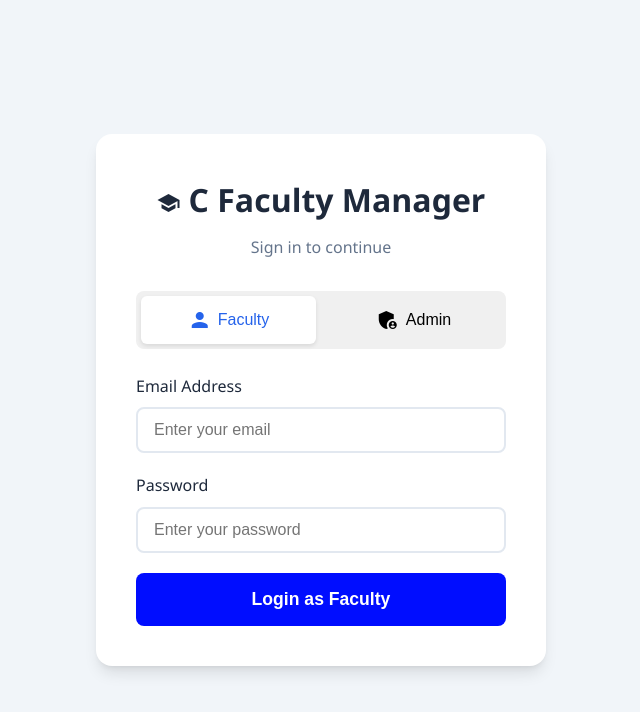
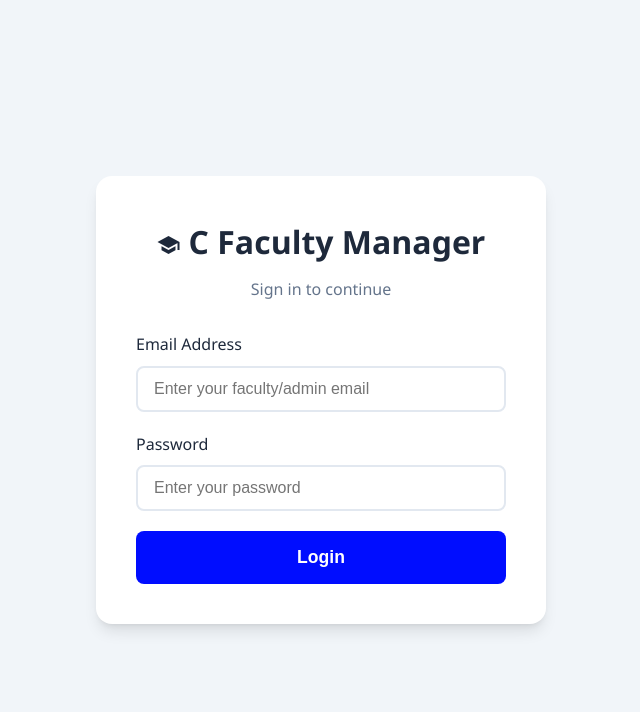
Before and after one commit to mourishantony/C_faculties_chatbot, a FastAPI app: page / in a window 1280 px wide. Shown: the top 712 px of the page, without its empty margins (319-959 px from the left). Run offline with FastAPI, Linux system fonts and the light colour scheme; data that the repository does not hold is empty.

Commit message:
db change

```diff
--- a/main.py
+++ b/main.py
@@ -49,7 +49,7 @@ class FacultyLogin(BaseModel):
     password: str
 
 class AdminLogin(BaseModel):
-    username: str
+    email: str
     password: str
 
 class DailyEntryCreate(BaseModel):
@@ -81,6 +81,10 @@ class DailyEntryCreate(BaseModel):
 class ChatQuery(BaseModel):
     query: str
 
+class UnifiedLogin(BaseModel):
+    email: str
+    password: str
+
 # ============ Helper Functions ============
 def get_day_name(d: date = None):
     if d is None:
@@ -108,12 +112,39 @@ def login_faculty(data: FacultyLogin, db: Session = Depends(get_db)):
 
 @app.post("/api/admin/login")
 def login_admin(data: AdminLogin, db: Session = Depends(get_db)):
-    admin = db.query(Admin).filter(Admin.username == data.username).first()
+    # We treat the admin's email as their username in the DB
+    admin = db.query(Admin).filter(Admin.username == data.email).first()
     if not admin or not verify_password(data.password, admin.password):
         raise HTTPException(status_code=401, detail="Invalid credentials")
 
     token = create_access_token({"sub": str(admin.id), "type": "admin"})
     return {"access_token": token, "token_type": "bearer"}
+
+@app.post("/api/login")
+def unified_login(data: UnifiedLogin, db: Session = Depends(get_db)):
+    """Single login endpoint for both faculty and admin using email."""
+    # Try faculty first
+    faculty = db.query(Faculty).filter(Faculty.email == data.email).first()
+    if faculty and verify_password(data.password, faculty.password):
+        token = create_access_token({"sub": str(faculty.id), "type": "faculty"})
+        return {
+            "access_token": token,
+            "token_type": "bearer",
+            "user_type": "faculty",
+            "faculty_name": faculty.name,
+        }
+
+    # Then try admin (username stores admin email)
+    admin = db.query(Admin).filter(Admin.username == data.email).first()
+    if admin and verify_password(data.password, admin.password):
+        token = create_access_token({"sub": str(admin.id), "type": "admin"})
+        return {
+            "access_token": token,
+            "token_type": "bearer",
+            "user_type": "admin",
+        }
+
+    raise HTTPException(status_code=401, detail="Invalid credentials")
 
 # ----- Faculty Routes -----
 @app.get("/api/faculty/me")
--- a/templates/login.html
+++ b/templates/login.html
@@ -59,48 +59,20 @@
                 <p>Sign in to continue</p>
             </div>
 
-            <div class="login-type-selector">
-                <button class="login-type-btn active" onclick="switchLoginType('faculty')" id="facultyBtn">
-                    <i class="material-icons">person</i>
-                    <span>Faculty</span>
-                </button>
-                <button class="login-type-btn" onclick="switchLoginType('admin')" id="adminBtn">
-                    <i class="material-icons">admin_panel_settings</i>
-                    <span>Admin</span>
-                </button>
-            </div>
-
-            <!-- Faculty Login Form -->
-            <form id="facultyLoginForm" class="form-section active">
+            <!-- Unified Login Form -->
+            <form id="loginForm" class="form-section active">
                 <div class="form-group">
                     <label class="form-label">Email Address</label>
-                    <input type="email" class="form-control" id="facultyEmail" placeholder="Enter your email" required>
+                    <input type="email" class="form-control" id="email" placeholder="Enter your faculty/admin email" required>
                 </div>
 
                 <div class="form-group">
                     <label class="form-label">Password</label>
-                    <input type="password" class="form-control" id="facultyPassword" placeholder="Enter your password" required>
+                    <input type="password" class="form-control" id="password" placeholder="Enter your password" required>
                 </div>
 
                 <button type="submit" class="btn btn-primary btn-block btn-lg">
-                    Login as Faculty
-                </button>
-            </form>
-
-            <!-- Admin Login Form -->
-            <form id="adminLoginForm" class="form-section">
-                <div class="form-group">
-                    <label class="form-label">Username</label>
-                    <input type="text" class="form-control" id="adminUsername" placeholder="Enter username" required>
-                </div>
-
-                <div class="form-group">
-                    <label class="form-label">Password</label>
-                    <input type="password" class="form-control" id="adminPassword" placeholder="Enter password" required>
-                </div>
-
-                <button type="submit" class="btn btn-primary btn-block btn-lg">
-                    Login as Admin
+                    Login
                 </button>
             </form>
 
@@ -120,58 +92,26 @@
         localStorage.removeItem('userType');
         localStorage.removeItem('userName');
 
-        let currentLoginType = 'faculty';
-
-        function switchLoginType(type) {
-            currentLoginType = type;
-
-            // Update buttons
-            document.getElementById('facultyBtn').classList.toggle('active', type === 'faculty');
-            document.getElementById('adminBtn').classList.toggle('active', type === 'admin');
-
-            // Update forms
-            document.getElementById('facultyLoginForm').classList.toggle('active', type === 'faculty');
-            document.getElementById('adminLoginForm').classList.toggle('active', type === 'admin');
-        }
-
-        // Faculty Login Handler
-        document.getElementById('facultyLoginForm').addEventListener('submit', async (e) => {
+        // Unified Login Handler
+        document.getElementById('loginForm').addEventListener('submit', async (e) => {
             e.preventDefault();
 
-            const email = document.getElementById('facultyEmail').value;
-            const password = document.getElementById('facultyPassword').value;
+            const email = document.getElementById('email').value;
+            const password = document.getElementById('password').value;
 
             try {
                 showLoading();
-                const result = await apiRequest('/api/faculty/login', 'POST', { email, password });
+                const result = await apiRequest('/api/login', 'POST', { email, password });
 
                 localStorage.setItem('token', result.access_token);
-                localStorage.setItem('userType', 'faculty');
-                localStorage.setItem('userName', result.faculty_name);
+                localStorage.setItem('userType', result.user_type);
+                localStorage.setItem('userName', result.user_type === 'faculty' ? result.faculty_name : 'Admin');
 
-                window.location.href = '/faculty/dashboard';
-            } catch (error) {
-                hideLoading();
-                showAlert(error.message);
-            }
-        });
-
-        // Admin Login Handler
-        document.getElementById('adminLoginForm').addEventListener('submit', async (e) => {
-            e.preventDefault();
-
-            const username = document.getElementById('adminUsername').value;
-            const password = document.getElementById('adminPassword').value;
-
-            try {
-                showLoading();
-                const result = await apiRequest('/api/admin/login', 'POST', { username, password });
-
-                localStorage.setItem('token', result.access_token);
-                localStorage.setItem('userType', 'admin');
-                localStorage.setItem('userName', 'Admin');
-
-                window.location.href = '/admin/dashboard';
+                if (result.user_type === 'admin') {
+                    window.location.href = '/admin/dashboard';
+                } else {
+                    window.location.href = '/faculty/dashboard';
+                }
             } catch (error) {
                 hideLoading();
                 showAlert(error.message);
```
Also changed, not shown: templates/index.html (+3 -4 lines).
